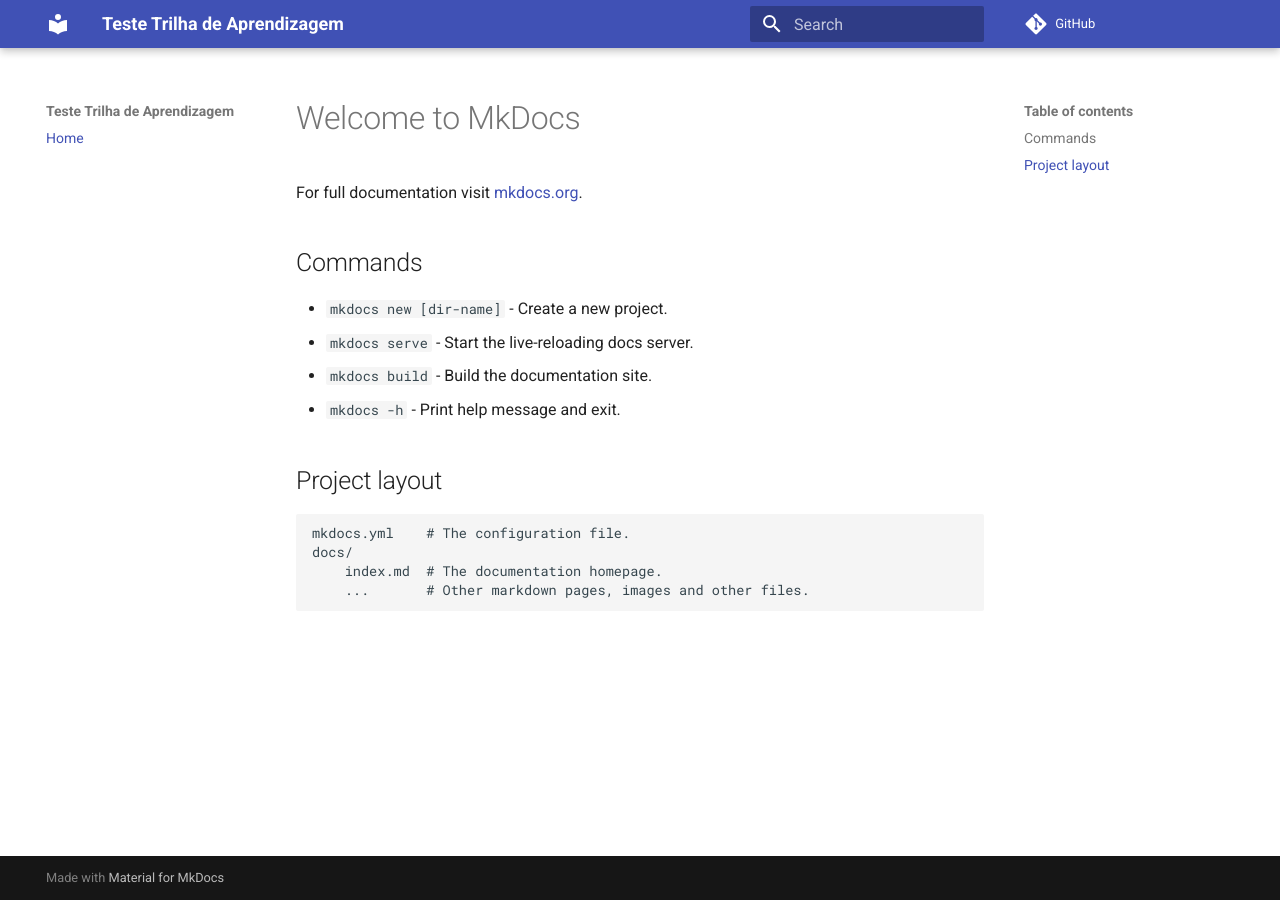
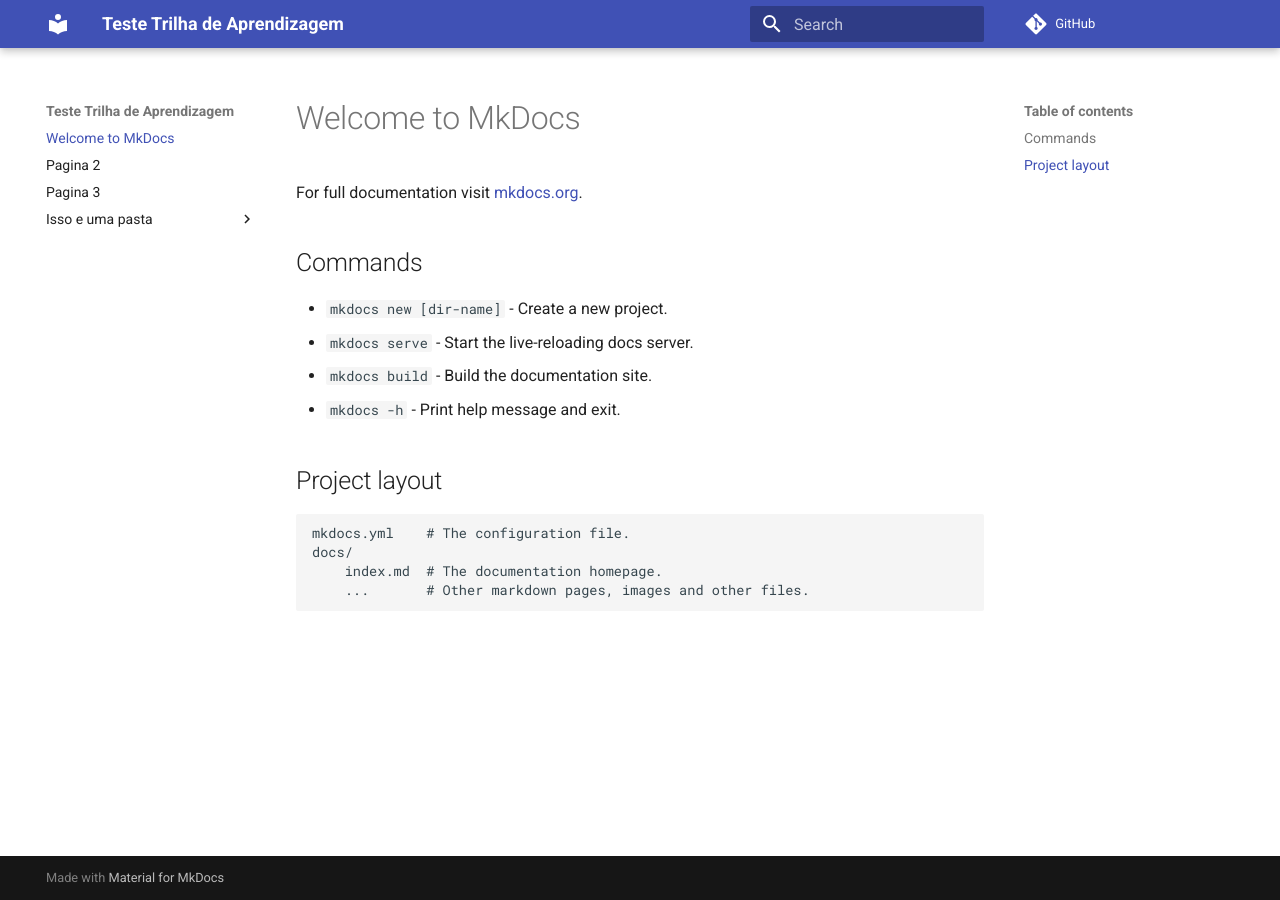
Before and after one commit to GrupoUniasselvi/ni-trilha-de-aprendizagem, an MkDocs documentation site: the page built from docs/index.md, in a window 1280 px wide. Built offline with MkDocs 1.6.1 and Material for MkDocs 9.7.7, drawn with Linux system fonts in a browser that asks for light colours; comment, search, counter and statistics services are not loaded.

```diff
--- /dev/null
+++ b/docs/isso_e_uma_pasta/pagina1.md
@@ -0,0 +1,5 @@
+# Pagina 1
+
+## Subtítulo
+
+Texto.
--- /dev/null
+++ b/docs/pagina2.md
@@ -0,0 +1,5 @@
+# Pagina 2
+
+## Subtítulo
+
+Texto.
--- /dev/null
+++ b/docs/pagina3.md
@@ -0,0 +1,5 @@
+# Pagina 3
+
+## Subtítulo
+
+Texto.
--- a/mkdocs.yml
+++ b/mkdocs.yml
@@ -1,18 +1,6 @@
 site_name: Teste Trilha de Aprendizagem
 site_url: https://GrupoUniasselvi.github.io/ni-trilha-de-aprendizagem
 repo_url: https://github.com/GrupoUniasselvi/ni-trilha-de-aprendizagem
-nav:
-  - Home: 'index.md'
 theme:
   name: material
-features:
-  - navigation.tabs
-  - navigation.sections
-  - toc.integrate
-  - navigation.top
-  - search.suggest
-  - search.highlight
-  - content.tabs.link
-  - content.code.annotation
-  - content.code.copy
-language: pt
+language: pt-br
```
